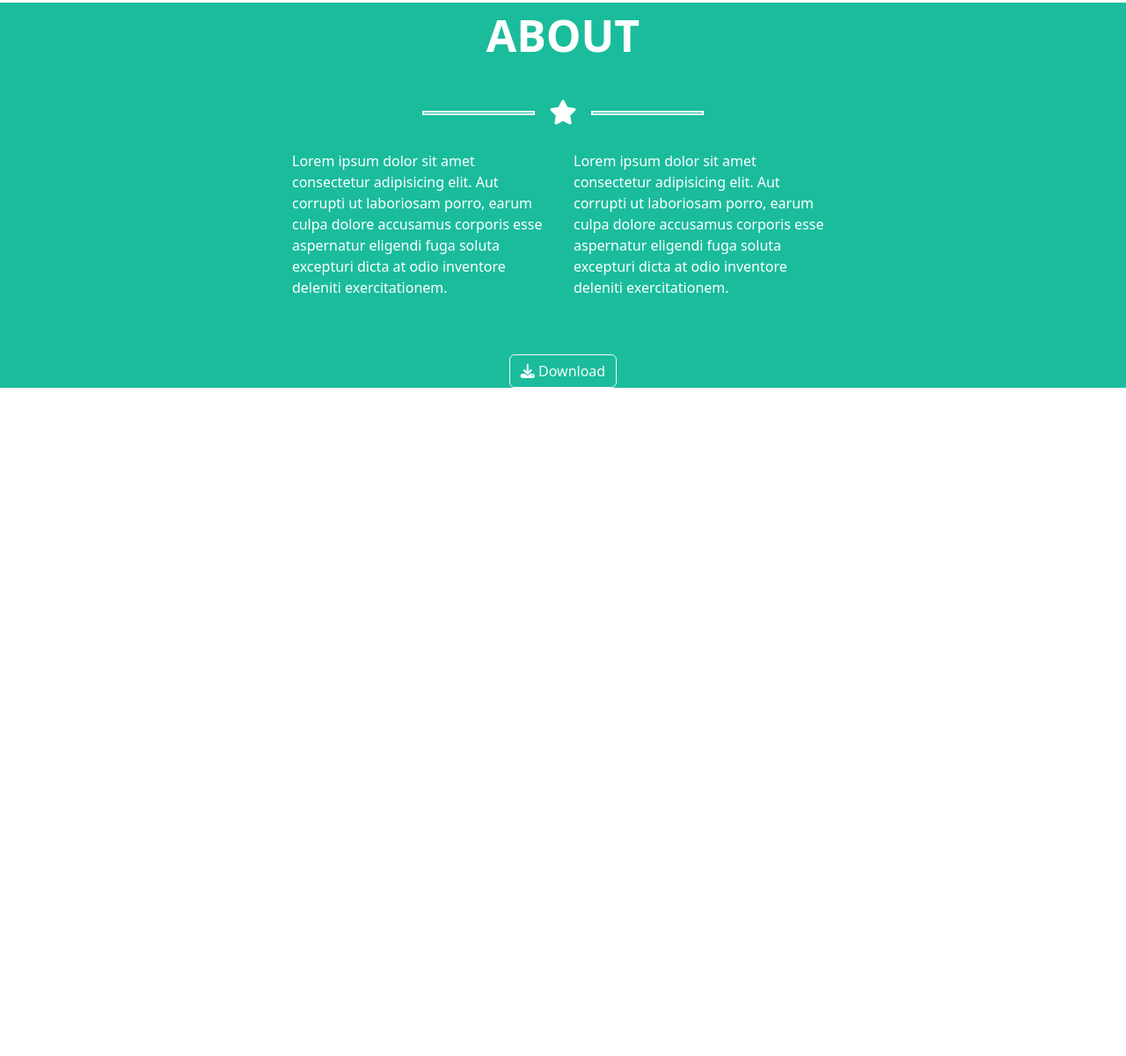
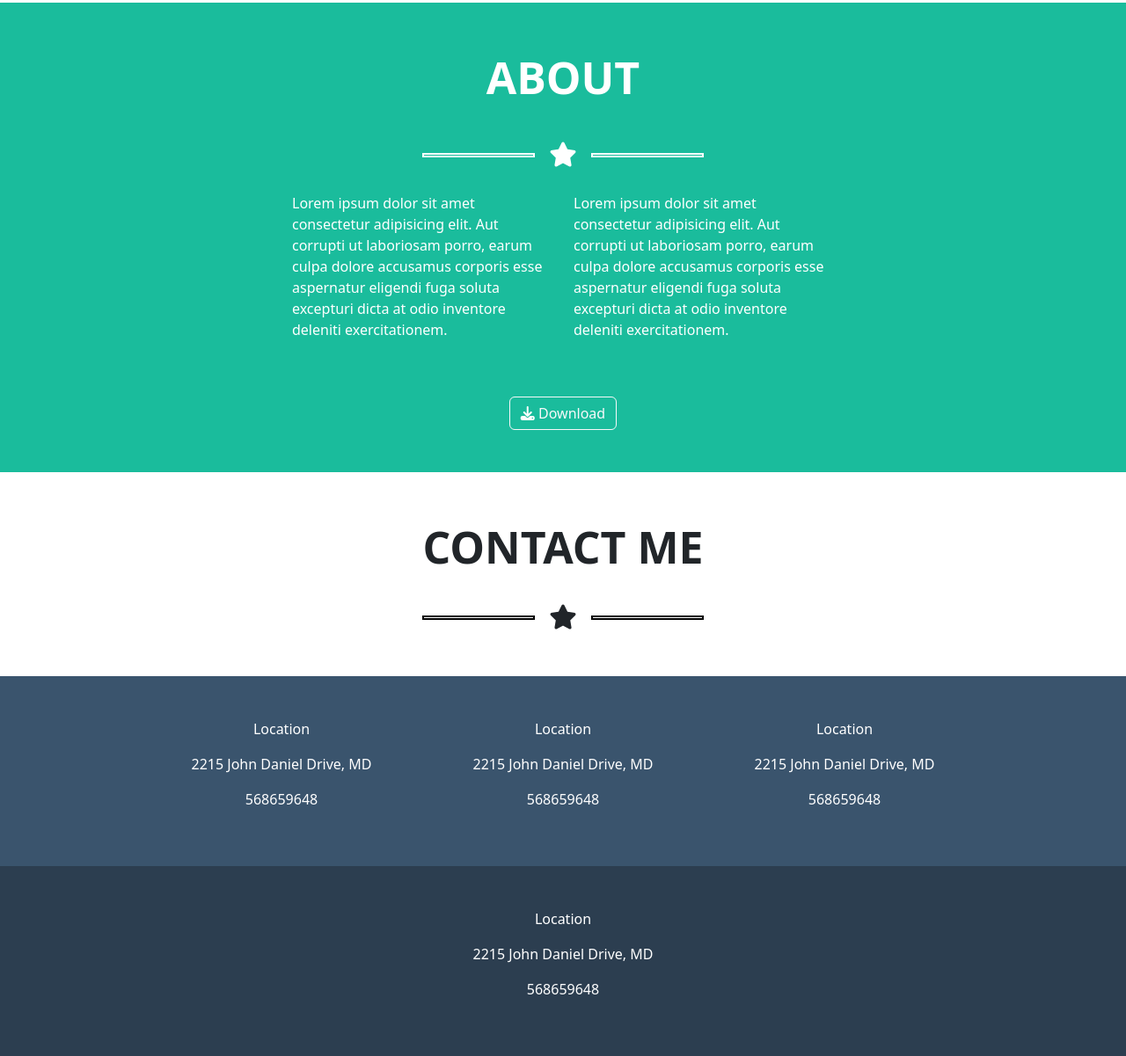
Before and after one commit to Valentina-De-Mite/html-css-bootstrap-freelancer, a plain HTML site: page index.html in a window 1280 px wide. Shown: the part 1429-2630 px from the top of the page at 88% size. Before the commit the page ends 1870 px from the top, so only its background shows below. Drawn offline with nearby package versions, Linux system fonts and the light colour scheme.

Commit message:
added footer

```diff
--- a/assets/style.css
+++ b/assets/style.css
@@ -1,6 +1,14 @@
 .bg-color-gray {
+    background-color: #3a546d;
+}
+
+.bgc-dark {
     background-color: #2c3e50;
+}
+
+.navbar {
     height: 100px;
+    background-color: #2c3e50;
 }
 
 .bg-color-green {
@@ -40,3 +48,8 @@ hr {
     width: calc(100% / 12 * 3);
     height: 25%;
 }
+
+.col {
+    width: calc(100% / 12 * 3);
+    height: 25%;
+}
--- a/index.html
+++ b/index.html
@@ -12,8 +12,8 @@
 
     <!-- HEADER -->
     <header>
-        <div class="container-fluid bg-color-gray"></div>
-            <div class=" w-75"></div>
+        <div class="container-fluid bg-color-gray height: 100px;"></div>
+            <div class=" navbar"></div>
     </header>
 
     <!-- MAIN -->
@@ -65,7 +65,7 @@
                 </div>
             </section>
 
-            <section class="text-center m-auto bg-color-green text-white">
+            <section class="text-center pt-5 pb-5 mb-5m-auto bg-color-green text-white">
                 <p class="title">ABOUT</p>
                 <div class=" pt-3 fs-3 d-flex align-items-center justify-content-center gap-3">
                     <hr>
@@ -86,13 +86,50 @@
                     <span>Download</span>
                 </button>
             </section>
+
+            <section class="text-center m-auto bg-color-white">
+                <div class="title pt-5 pb-2">
+                    CONTACT ME
+                </div>
+                <div class=" pt-3 fs-3 d-flex align-items-center justify-content-center gap-3">
+                    <hr class="black">
+                    <i class="fa-solid fa-star"></i>
+                    <hr class="black">
+                </div>
+
+            </section>
         </div>
 
     </main>
 
     <!-- FOOTER -->
-    <footer>
-
+    <footer class="m-auto bg-color-gray mt-5 ">
+           <div class="w-75 d-flex justify-content-center m-auto pt-5 pb-5 text-white flex-wrap">
+                <div class="col text-center " >
+                <p>Location </p>
+                <p>2215 John Daniel Drive, MD</p>
+                <p>568659648</p>
+                </div>
+                <div class="col text-center" >
+                    <p>Location </p>
+                    <p>2215 John Daniel Drive, MD</p>
+                    <p>568659648</p>
+                </div>
+                <div class="col text-center" >
+                    <p>Location </p>
+                    <p>2215 John Daniel Drive, MD</p>
+                    <p>568659648</p>
+                </div>
+            </div>
+            <div class="container-fluid bgc-dark">
+                <div class="w-75 d-flex justify-content-center m-auto pt-5 pb-5 text-white flex-wrap">
+                    <div class="text-center" >
+                    <p>Location </p>
+                    <p>2215 John Daniel Drive, MD</p>
+                    <p>568659648</p>
+                    </div>
+                </div>
+            </div>
     </footer>
 
 
```
